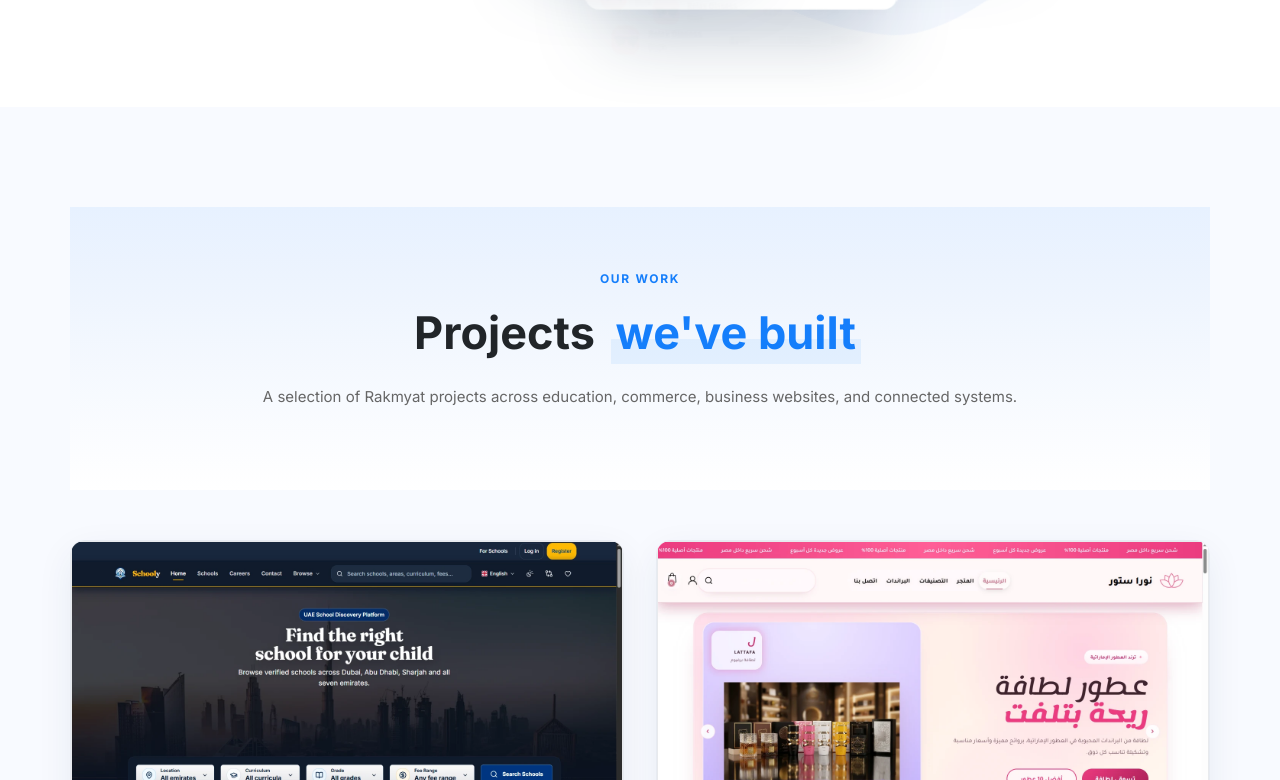
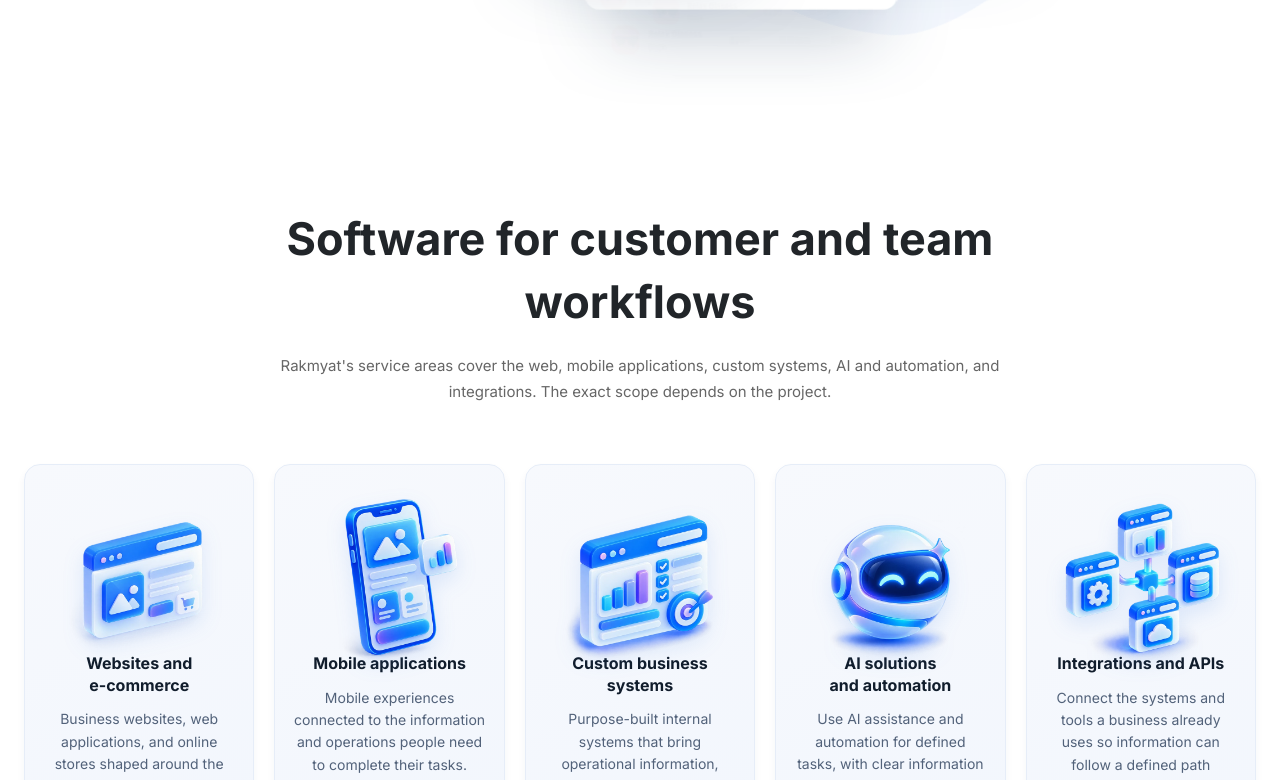
Before and after one commit to Yousef-Abdallah-1711/rakmyat-site, a Next.js app: page /en in a window 1280 px wide. Shown: the part 3480-4260 px from the top of the page. Built offline with nearby package versions, Linux system fonts and the light colour scheme.

Commit message:
Add service showcase to bilingual homepage

```diff
--- a/components/sections/HomeSourceSections.tsx
+++ b/components/sections/HomeSourceSections.tsx
@@ -1,9 +1,10 @@
 import { ProductReasonsSection } from "@/components/sections/ProductReasonsSection";
-import { MarketplaceFeaturesSection } from "@/components/sections/MarketplaceFeaturesSection";
 import { ProjectShowcaseSection } from "@/components/sections/ProjectShowcaseSection";
+import { ServicesWorkflowCards } from "@/components/sections/ServicesWorkflowCards";
 import { TestimonialsSection } from "@/components/sections/TestimonialsSection";
 import { PricingControls, PricingFeatureRows, PricingIntro, PricingPlanFooter, PricingPlanHeader, PricingMobileTable } from "@/components/pricing/PricingTable";
 import { getHomeContent } from "@/content/home";
+import { getPageCopy } from "@/content/page-copy";
 import type { Locale } from "@/content/i18n";
 import Link from "next/link";
 
@@ -92,8 +93,8 @@ function HomeMainSection2({ locale }: { locale: Locale }) {
     <main>
       <HomeCommunityPt40Section3 locale={locale} />
       <HomeAboutSectionPaddingSection4 locale={locale} />
+      <HomeFeaturesSectionPaddingSection6 locale={locale} />
       <HomeClientsStyle5Section5 locale={locale} />
-      <HomeFeaturesSectionPaddingSection6 locale={locale} />
       <HomePricingSectionPaddingSection7 locale={locale} />
       <HomeTestimonialsSectionPaddingSection8 locale={locale} />
       <HomeDownloadSectionPaddingSection9 locale={locale} />
@@ -274,7 +275,23 @@ function HomeClientsStyle5Section5({ locale }: { locale: Locale }) {
 }
 
 function HomeFeaturesSectionPaddingSection6({ locale }: { locale: Locale }) {
-  return <MarketplaceFeaturesSection variant="home" locale={locale} />;
+  const copy = getPageCopy(locale).services;
+
+  return (
+    <section className="services section-padding bg-white pb-50 style-6" aria-labelledby="home-services-workflow-heading" data-home-services>
+      <div className="container">
+        <div className="row justify-content-center">
+          <div className="col-lg-8">
+            <div className="section-head text-center mb-60 style-5">
+              <h2 className="mb-20" id="home-services-workflow-heading">{copy.introHeading}</h2>
+              <p>{copy.introDescription}</p>
+            </div>
+          </div>
+        </div>
+      </div>
+      <ServicesWorkflowCards locale={locale} />
+    </section>
+  );
 }
 
 function HomePricingSectionPaddingSection7({ locale }: { locale: Locale }) {
```
Also changed, not shown: 28 other files (tests, documents, lock files or other folders).
